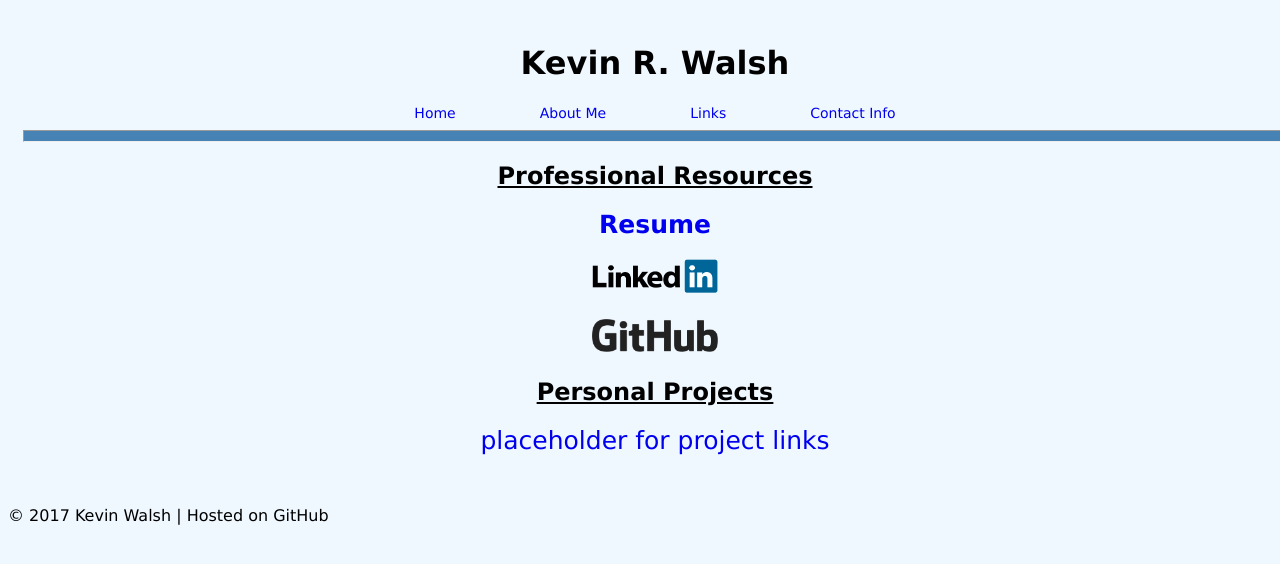
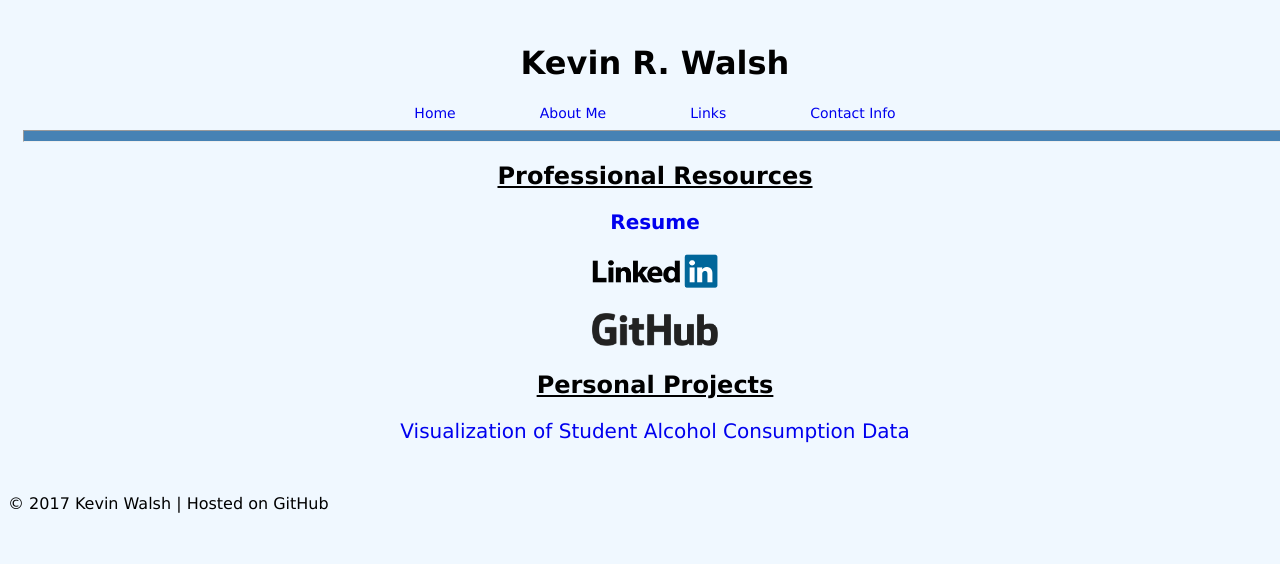
Before and after one commit to walshk/walshk.github.io, a PHP site: page /links.html in a window 1280 px wide. Shown: the top 564 px of the page. Run offline with PHP 8.4, Linux system fonts and the light colour scheme.

Commit message:
added link to new viz on links page

```diff
--- a/home.css
+++ b/home.css
@@ -55,7 +55,7 @@ ul {
 }
 
 .link a {
-  font-size: 25px;
+  font-size: 20px;
   text-decoration: none;
   font-family: Verdana;
 }
--- a/links.html
+++ b/links.html
@@ -46,7 +46,7 @@
 
 		<div class="link">
 			<ul>
-				<li><a href="#">placeholder for project links</a></li>
+				<li><a href="https://walshk.github.io/student-alc-viz">Visualization of Student Alcohol Consumption Data</a></li>
 			</ul>
 		</div>
 
```
